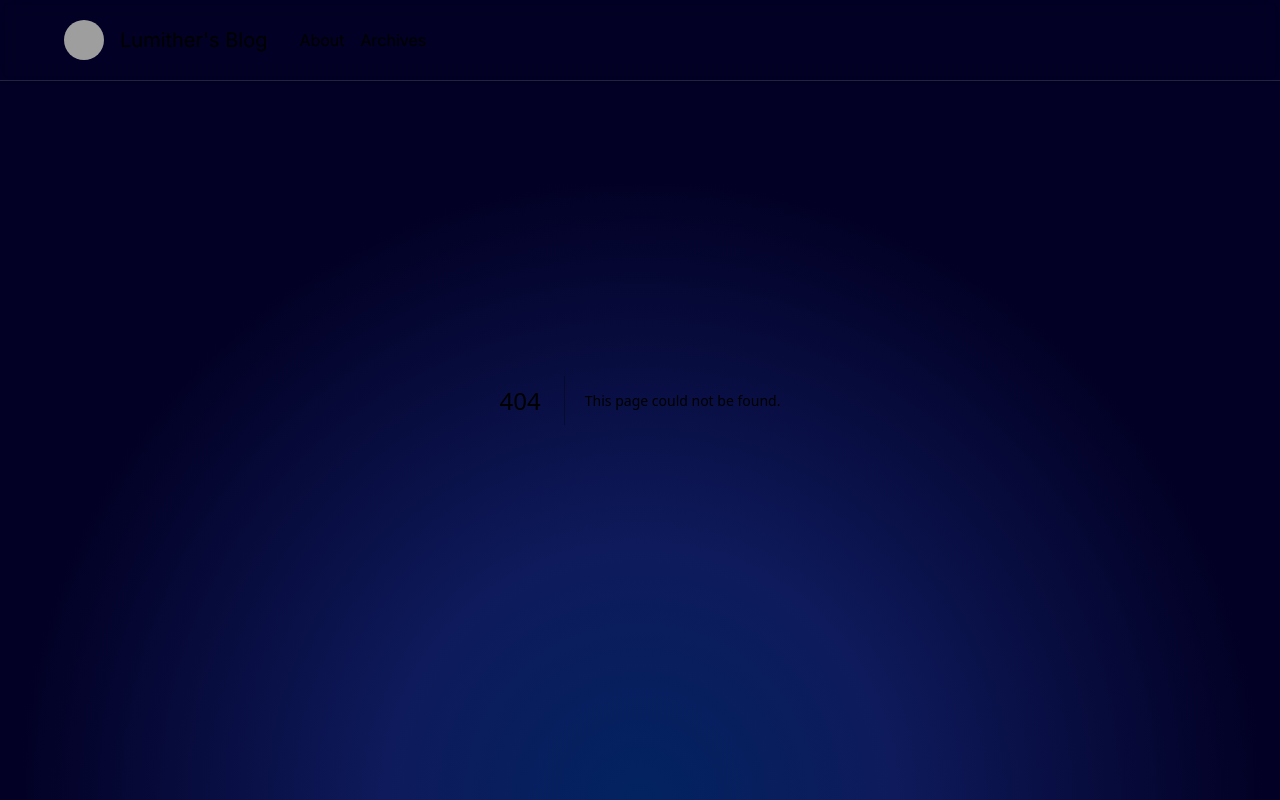
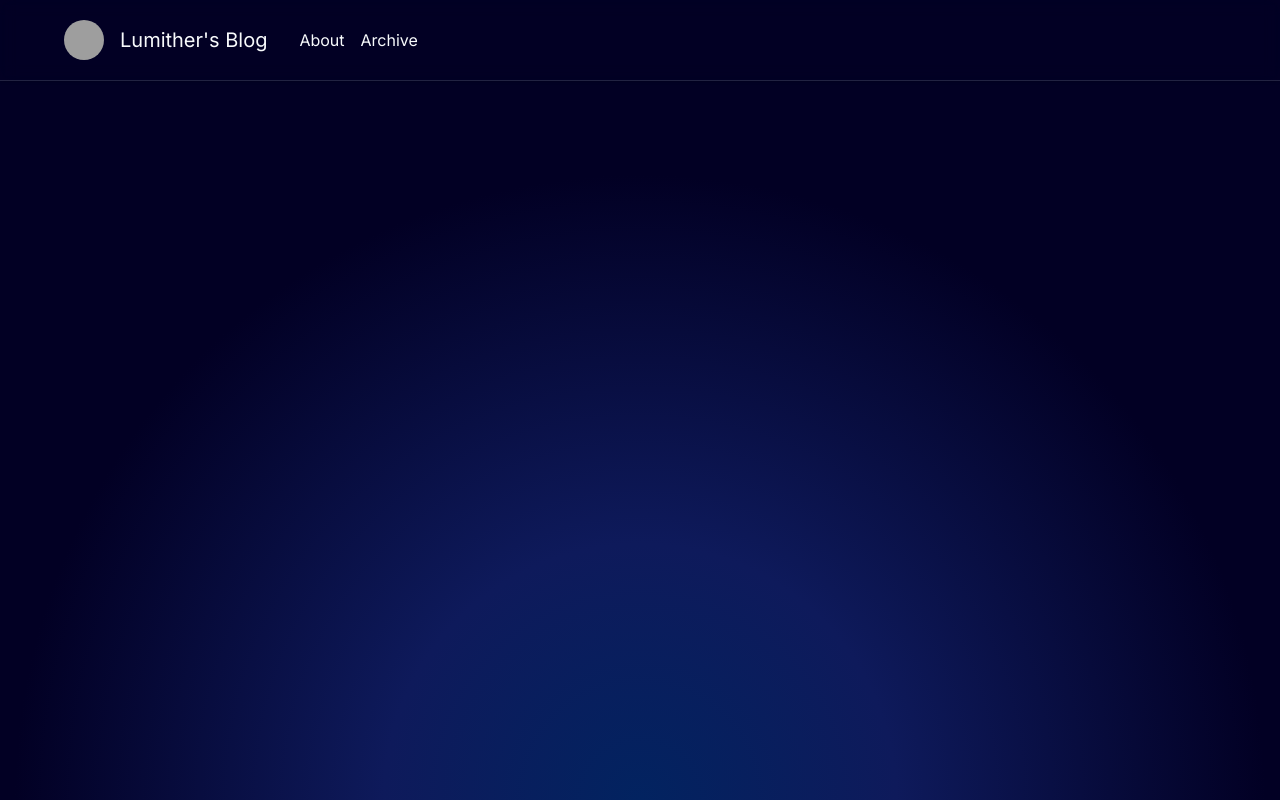
Before and after one commit to Lumither/nocturne, a Next.js app: page /archive in a window 1280 px wide. Before the commit this address had no page. Built offline with nearby package versions, Linux system fonts and the light colour scheme; grey boxes are pictures that could not be loaded.

Commit message:
feat(Navbar) update navbar

```diff
--- /dev/null
+++ b/app/archive/page.tsx
@@ -0,0 +1,3 @@
+export default function Archives() {
+    return <></>;
+}
--- a/app/navbar.tsx
+++ b/app/navbar.tsx
@@ -5,13 +5,16 @@ import { Avatar, AvatarFallback, AvatarImage } from '@/components/ui/avatar';
 import { NavigationMenu, NavigationMenuItem, NavigationMenuList } from '@/components/ui/navigation-menu';
 import Link from 'next/link';
 
-const components: { title: string; href: string; description: string }[] = [
+const entries: { display_name: string; href: string; }[] = [
     {
-        title: 'title of subpage',
-        href: 'url',
-        description:
-            'a description'
+        display_name: 'About',
+        href: '/about'
+    },
+    {
+        display_name: 'Archive',
+        href: 'archive'
     }
+
 ];
 export default function Navbar() {
     const [ scrolled, setScrolled ] = useState(false);
@@ -54,17 +57,15 @@ export default function Navbar() {
 
                     <div></div>
 
-                    <NavigationMenuItem>
-                        <Link href={ '/about' }>
-                            <p className={ 'transition-all duration-300 hover:text-resolution-blue-400' }>{ 'About' }</p>
-                        </Link>
-                    </NavigationMenuItem>
-
-                    <NavigationMenuItem>
-                        <Link href={ '/archives' }>
-                            <p className={ 'transition-all duration-300 hover:text-resolution-blue-400' }>{ 'Archives' }</p>
-                        </Link>
-                    </NavigationMenuItem>
+                    {
+                        entries.map((entry, id) => (
+                            <NavigationMenuItem key={ id }>
+                                <Link href={ entry.href }>
+                                    <p className={ 'transition-all duration-300 hover:text-resolution-blue-400' }>{ entry.display_name }</p>
+                                </Link>
+                            </NavigationMenuItem>
+                        ))
+                    }
 
                 </NavigationMenuList>
             </NavigationMenu>
```
